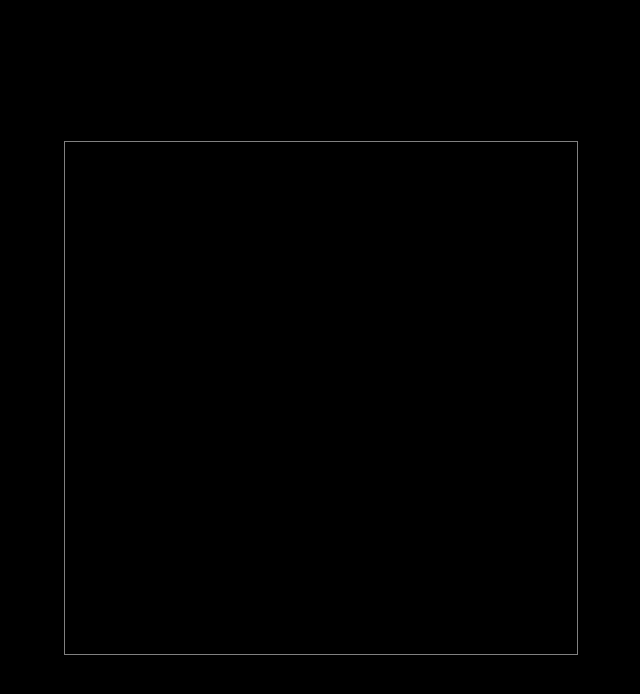
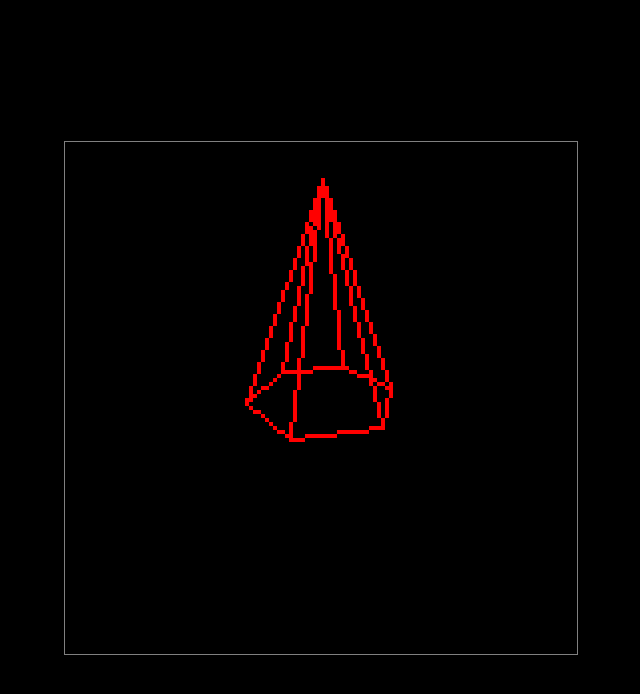
Before and after one commit to yvson18/Graphics_Pipeline, a plain HTML site: page src/index.html in a window 1280 px wide. Shown: the whole page, without its empty margins (319-959 px from the left). Drawn offline with nearby package versions, Linux system fonts and the light colour scheme.

Commit message:
feat(rasterização): Rasterizando formas geométricas em 3D

```diff
--- a/src/Raster.js
+++ b/src/Raster.js
@@ -23,7 +23,7 @@ color_buffer.clear();
 
 function MidPointLineAlgorithm(xi, yi, xf, yf, color_0, color_1) {
     // coversão para o centro
-    [xi,yi,xf,yf] = [xi+64 ,yi+64  , xf+64 , yf+64 ];
+    //[xi,yi,xf,yf] = [xi+64 ,yi+64  , xf+64 , yf+64 ];
 
     // Escreva seu código aqui!
     var m = (yf - yi) / (xf - xi);
--- a/src/index.html
+++ b/src/index.html
@@ -4,14 +4,14 @@
     <head>
         <meta charset = "utf-8">
         <link rel="stylesheet" href="./style.css">
-        <title>MidPoint line Algorithm</title>
+        <title>Graphics Pipeline</title>
     </head>
     <body>
         <div id = posicao>
             <canvas id="canvas" width="128" height="128" style="border: 1px solid gray; width: 512px; height: 512px; image-rendering: pixelated">
             </canvas>
+        </div>
 
-        </div>
 
         <script src = "three.js"></script>
         <script src = "Raster.js"></script>
--- a/src/main.js
+++ b/src/main.js
@@ -6,51 +6,143 @@
 
 // Descrição do(s) Objeto(s):
 
+// ---------------------------------QUADRADO-----------------------------------
+
 // Lista de Vértices
-//                                  X     Y     Z    W (coord. homogênea)
-let vertices = [new THREE.Vector4(-1.0, -1.0, -1.0, 1.0),
-                new THREE.Vector4( 1.0, -1.0, -1.0, 1.0),
-                new THREE.Vector4( 1.0, -1.0,  1.0, 1.0),
-                new THREE.Vector4(-1.0, -1.0,  1.0, 1.0),
-                new THREE.Vector4(-1.0,  1.0, -1.0, 1.0),
-                new THREE.Vector4( 1.0,  1.0, -1.0, 1.0),
-                new THREE.Vector4( 1.0,  1.0,  1.0, 1.0),
-                new THREE.Vector4(-1.0,  1.0,  1.0, 1.0)];
+//                     X     Y     Z    W (coord. homogênea)
+// let vertices = [
+//     new THREE.Vector4(-1.0, -1.0, -1.0, 1.0),
+//     new THREE.Vector4( 1.0, -1.0, -1.0, 1.0),
+//     new THREE.Vector4( 1.0, -1.0,  1.0, 1.0),
+//     new THREE.Vector4(-1.0, -1.0,  1.0, 1.0),
+//     new THREE.Vector4(-1.0,  1.0, -1.0, 1.0),
+//     new THREE.Vector4( 1.0,  1.0, -1.0, 1.0),
+//     new THREE.Vector4( 1.0,  1.0,  1.0, 1.0),
+//     new THREE.Vector4(-1.0,  1.0,  1.0, 1.0)
+// ];
+
+// // Lista de Arestas
+// let edges = [
+//     [0,1],
+//     [1,2],
+//     [2,3],
+//     [3,0],
+//     [4,5],
+//     [5,6],
+//     [6,7],
+//     [7,4],
+//     [0,4],
+//     [1,5],
+//     [2,6],
+//     [3,7]
+// ];
+
+
+// ---------------------------------PIRÂMIDE-----------------------------------
+
+
+let cos_30 = 0.866025404;
+let vertices = [
+    new THREE.Vector4(0.0, 0.0, 2.3, 1.0),
+    new THREE.Vector4(0.5, cos_30, 0.0, 1.0),
+    new THREE.Vector4(1.0, 0.0,  0.0, 1.0),
+    new THREE.Vector4(0.5, -cos_30, 0.0, 1.0),
+    new THREE.Vector4(-0.5,-cos_30, 0.0, 1.0),
+    new THREE.Vector4(-1.0,  0.0, 0.0, 1.0),
+    new THREE.Vector4(-0.5, cos_30, 0.0, 1.0)
+];
 
 // Lista de Arestas
-let edges = [[0,1],
+let edges = [
+    [0,1],
+    [0,2],
+    [0,3],
+    [0,4],
+    [0,5],
+    [0,6],
     [1,2],
     [2,3],
-            [3,0],
+    [3,4],
     [4,5],
     [5,6],
-            [6,7],
-            [7,4],
-            [0,4],
-            [1,5],
-            [2,6],
-            [3,7]];
+    [6,1],
+]
+
+// ---------------------------------THE SIMS-----------------------------------
 
 
+// let cos_30 = 0.866025404;
+// let vertices = [
+//     new THREE.Vector4(0.0, 0.0, 2.3, 1.0),
+//     new THREE.Vector4(0.5, cos_30, 0.0, 1.0),
+//     new THREE.Vector4(1.0, 0.0,  0.0, 1.0),
+//     new THREE.Vector4(0.5, -cos_30, 0.0, 1.0),
+//     new THREE.Vector4(-0.5,-cos_30, 0.0, 1.0),
+//     new THREE.Vector4(-1.0,  0.0, 0.0, 1.0),
+//     new THREE.Vector4(-0.5, cos_30, 0.0, 1.0),
+//     new THREE.Vector4(0.0, 0.0, -2.3, 1.0)
+// ];
+
+// // Lista de Arestas
+// let edges = [
+//     [0,1],
+//     [0,2],
+//     [0,3],
+//     [0,4],
+//     [0,5],
+//     [0,6],
+//     [1,2],
+//     [2,3],
+//     [3,4],
+//     [4,5],
+//     [5,6],
+//     [6,1],
+//     [7,1],
+//     [7,2],
+//     [7,3],
+//     [7,4],
+//     [7,5],
+//     [7,6],
+
+// ]
 //--------------------- ESP. OBJETO ==> ESP. UNIVERSO -------------------------
 
 // Matriz Model
 let m_model = new THREE.Matrix4();
 //Identidade
+    // m_model.set(1.0, 0.0, 0.0, 0.0,
+    //             0.0, 1.0, 0.0, 0.0,
+    //             0.0, 0.0, 1.0, 0.0,
+    //             0.0, 0.0, 0.0, 1.0);
+
+    // rotação x piramide
     m_model.set(1.0, 0.0, 0.0, 0.0,
-            0.0, 1.0, 0.0, 0.0,
-            0.0, 0.0, 1.0, 0.0,
+                0.0, Math.cos(-90*(Math.PI/180)), -Math.sin(-90*(Math.PI/180)), 0.0,
+                0.0, Math.sin(-90*(Math.PI/180)), Math.cos(-90*(Math.PI/180)), 0.0,
                 0.0, 0.0, 0.0, 1.0);
+
+    // rotação y não usada
+    // m_model.set(Math.cos(90*(Math.PI/180)), 0.0, Math.sin(90*(Math.PI/180)), 0.0,
+    //             0.0, 1.0, 0.0, 0.0,
+    //             -Math.sin(90*(Math.PI/180)), 0.0 , Math.cos(90*(Math.PI/180)), 0.0,
+    //             0.0, 0.0, 0.0, 1.0);
+
+    // rotação z the sims
+    // m_model.set(Math.cos(30*(Math.PI/180)), -Math.sin(30*(Math.PI/180)), 0.0, 0.0,
+    //             Math.sin(30*(Math.PI/180)), Math.cos(30*(Math.PI/180)), 0.0, 0.0,
+    //             0.0, 0.0, 1.0, 0.0,
+    //             0.0, 0.0, 0.0, 1.0);
 
 
 // m_model * pontos
-for (let i = 0; i < 8; ++i){
+for (let i = 0; i < vertices.length; ++i){
    vertices[i].applyMatrix4(m_model);
 }
 
 //--------------------- ESP. UNIVERSO ==> ESP. DA CÂMERA ----------------------
-
-let cam_pos = new THREE.Vector3(1.3,1.7,2.0);     // posição da câmera no esp. do Universo.
+// let cam_pos = new THREE.Vector3(1.3,1.7,2.0);  // posição da câmera no esp. do Universo. (quadrado)
+let cam_pos = new THREE.Vector3(2.3,1.7,2.0);  // posição da câmera no esp. do Universo. (piramide)
+// let cam_pos = new THREE.Vector3(1.1,3.7,1.1);  // posição da câmera no esp. do Universo. (the sims)
 let cam_look_at = new THREE.Vector3(0.0,0.0,0.0); // ponto para o qual a câmera aponta.
 let cam_up = new THREE.Vector3(0.0,1.0,0.0);      // vetor Up da câmera.
 
@@ -95,7 +187,7 @@ let m_view = new THREE.Matrix4(); m_view.multiplyMatrices(m_Bt,m_T);
 //console.log(m_view);
 
 // // m_view * ponto
-for (let i = 0; i < 8; ++i){
+for (let i = 0; i < vertices.length; ++i){
     vertices[i].applyMatrix4(m_view);
 }
 
@@ -114,7 +206,7 @@ m_projection.set(1.0, 0.0, 0.0, 0.0,
 
 
 // m_projection * ponto
-for (let i = 0; i < 8; ++i){
+for (let i = 0; i < vertices.length; ++i){
     vertices[i].applyMatrix4(m_projection);
 }
 
@@ -123,7 +215,7 @@ for (let i = 0; i < 8; ++i){
 //--------------------- ESP. DE RECORTE ==> ESP. CANÔNICO ----------------------
 
 //Homogeneizacao (divisao por W)
-for (let i = 0; i < 8; ++i){
+for (let i = 0; i < vertices.length; ++i){
     vertices[i].divideScalar(vertices[i].w);
 }
 
@@ -146,8 +238,8 @@ m_S.set(S/2, 0.0, 0.0, 0.0,
 
 let m_viewport = new THREE.Matrix4();m_viewport.multiplyMatrices(m_S,m_Tr);
 
-console.log(m_viewport);
-for (let i = 0; i < 8; ++i){
+// console.log(m_viewport);
+for (let i = 0; i < vertices.length; ++i){
    vertices[i].applyMatrix4(m_viewport);
 }
 
@@ -156,13 +248,23 @@ for (let i = 0; i < 8; ++i){
 
 //---------------------  REAL ==> INTEIRO ----------------------
 
-for (let i = 0; i < 8; ++i){
+for (let i = 0; i < vertices.length; ++i){
     vertices[i].round();
 }
+console.log(vertices);
 
 //---------------------RASTEIRIZACAO ----------------------
 
 // Cria um color buffer para armazenar a imagem final.
-// let color_buffer_1 = new Canvas("canvas");
-// color_buffer_1.clear();
+let color_buffer_1 = new Canvas("canvas");
+color_buffer_1.clear();
+
 // // ---------- implementar aqui ----------------------------------------------
+let vermelho = [255, 0, 0, 0]
+
+
+for (let i = 0; i < edges.length; i++){
+    MidPointLineAlgorithm(vertices[edges[i][0]].x, vertices[edges[i][0]].y, vertices[edges[i][1]].x,vertices[edges[i][1]].y, vermelho, vermelho)
+}
+
+//
```
Lines whose indentation alone changed are shown as unchanged.
